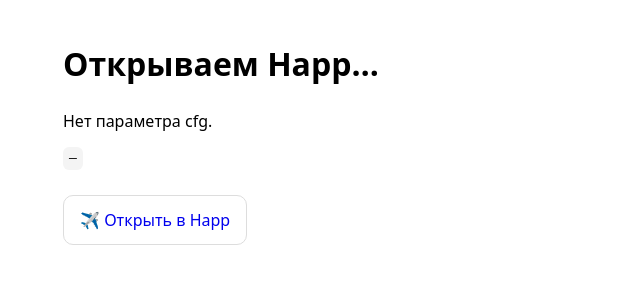
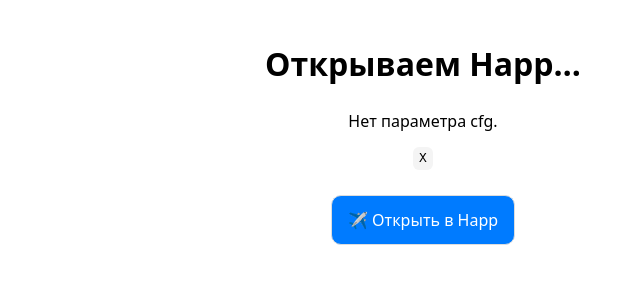
Before and after one commit to Muslim888/auto-tickerhunt, a plain HTML site: page happ/index.html in a window 1280 px wide. Shown: the whole page, without its empty margins (217-857 px from the left). Drawn offline with Linux system fonts and the light colour scheme.

Commit message:
Update index.html

```diff
--- a/happ/index.html
+++ b/happ/index.html
@@ -5,50 +5,61 @@
   <title>Импорт в Happ</title>
   <meta name="viewport" content="width=device-width, initial-scale=1">
   <style>
-    body { font-family: system-ui, sans-serif; margin: 40px auto; max-width: 720px; line-height: 1.5; }
-    code { word-break: break-all; background: #f4f4f4; padding: 4px 6px; border-radius: 6px; }
-    a,button { display:inline-block; margin:10px 0; padding:12px 16px; font-size:16px; border:1px solid #ddd; border-radius:10px; text-decoration:none }
+    body {
+      font-family: system-ui, sans-serif;
+      margin: 40px auto;
+      max-width: 720px;
+      line-height: 1.5;
+      text-align: center;
+    }
+    code {
+      word-break: break-all;
+      background: #f4f4f4;
+      padding: 4px 6px;
+      border-radius: 6px;
+    }
+    a, button {
+      display: inline-block;
+      margin: 10px 0;
+      padding: 12px 16px;
+      font-size: 16px;
+      border: 1px solid #ddd;
+      border-radius: 10px;
+      text-decoration: none;
+      background: #007bff;
+      color: white;
+    }
   </style>
 </head>
 <body>
   <h1>Открываем Happ…</h1>
   <p id="status">Готовим конфиг…</p>
-<pre><code id="cfg"></code></pre>
+  <pre><code id="cfg">X</code></pre>
   <p><a id="open" href="#">✈️ Открыть в Happ</a></p>
 
   <script>
-(function(){
+  (function() {
       var cfg = new URLSearchParams(location.search).get("cfg") || "";
-  document.getElementById("cfg").textContent = cfg || "—";
-  if(!cfg) { document.getElementById("status").textContent="Нет параметра cfg."; return; }
+      if (!cfg) {
+          document.getElementById("status").textContent = "Нет параметра cfg.";
+          return;
+      }
+      cfg = decodeURIComponent(cfg);
 
-  try { cfg = decodeURIComponent(cfg); } catch(e){}
-  var ua=navigator.userAgent||"", after=cfg.replace(/^vless:\/\//i,"");
+      // Android: через intent://
+      var deeplink = "intent://import/" + cfg +
+        "#Intent;scheme=happ;package=com.happproxy;" +
+        "S.browser_fallback_url=" + encodeURIComponent("https://play.google.com/store/apps/details?id=com.happproxy") +
+        ";end";
 
-  // ссылки на магазины
-  var play="https://play.google.com/store/apps/details?id=com.happproxy";
-  var appstore="https://apps.apple.com/app/happ-proxy-utility/id6450370275";
+      // iOS (и fallback): просто happ://
+      var ioslink = "happ://import/" + cfg;
 
-  var deeplink, fallback;
+      var ua = navigator.userAgent || "";
+      var url = (/Android/i.test(ua)) ? deeplink : ioslink;
 
-  if(/Android/i.test(ua)){
-    // Android → запускаем Happ через intent
-    deeplink="intent://"+after+"#Intent;scheme=vless;package=com.happproxy;S.browser_fallback_url="+encodeURIComponent(play)+";end";
-    fallback=play;
-  } else {
-    // iOS → прямой vless:// + fallback в App Store
-    deeplink=cfg;
-    fallback=appstore;
-  }
-
-  document.getElementById("open").href=deeplink;
-  document.getElementById("status").textContent="Открываем Happ…";
-
-  // Автопереход
-  var jumped=false,t=setTimeout(function(){if(!jumped)location.href=fallback;},1800);
-  location.href=deeplink;
-  window.onblur=function(){jumped=true;clearTimeout(t);};
-  document.addEventListener("visibilitychange",function(){if(document.hidden){jumped=true;clearTimeout(t);}});
+      document.getElementById("cfg").textContent = cfg;
+      document.getElementById("open").href = url;
   })();
   </script>
 </body>
```
Lines whose indentation alone changed are shown as unchanged.
